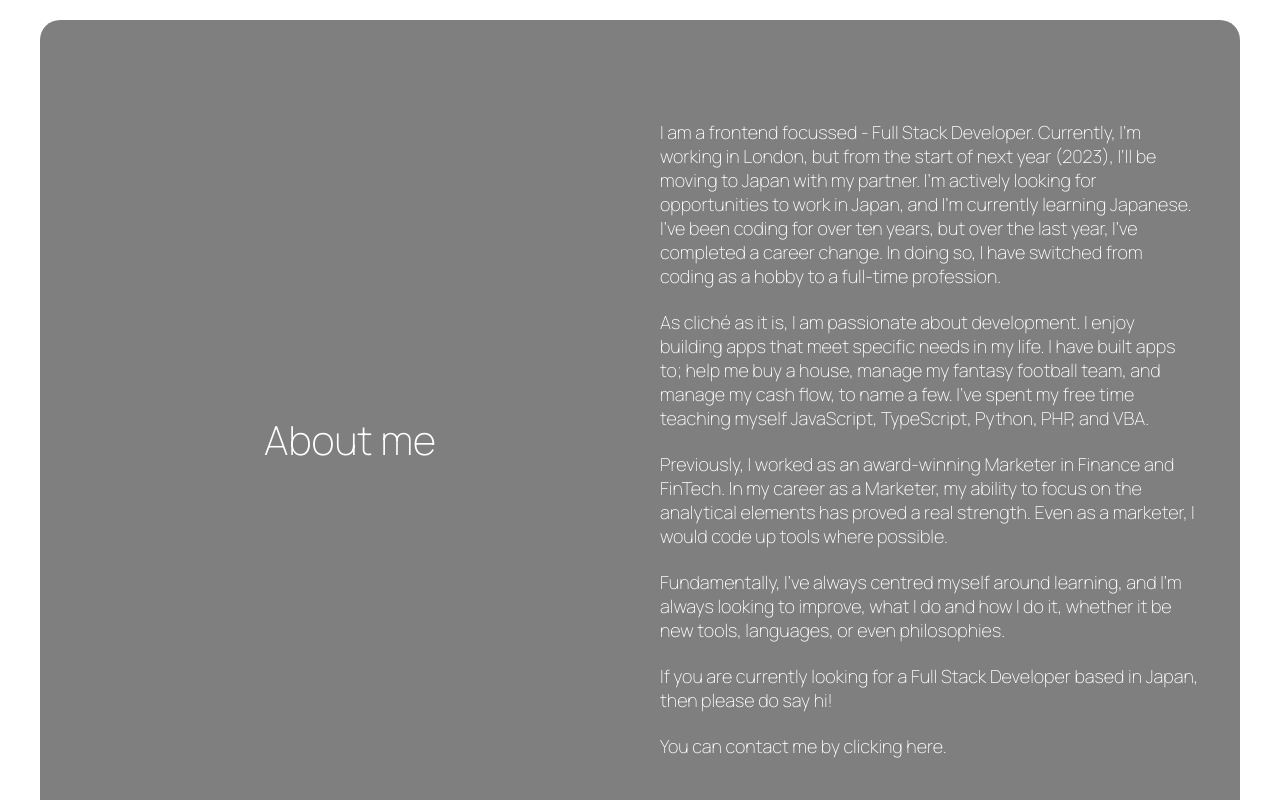
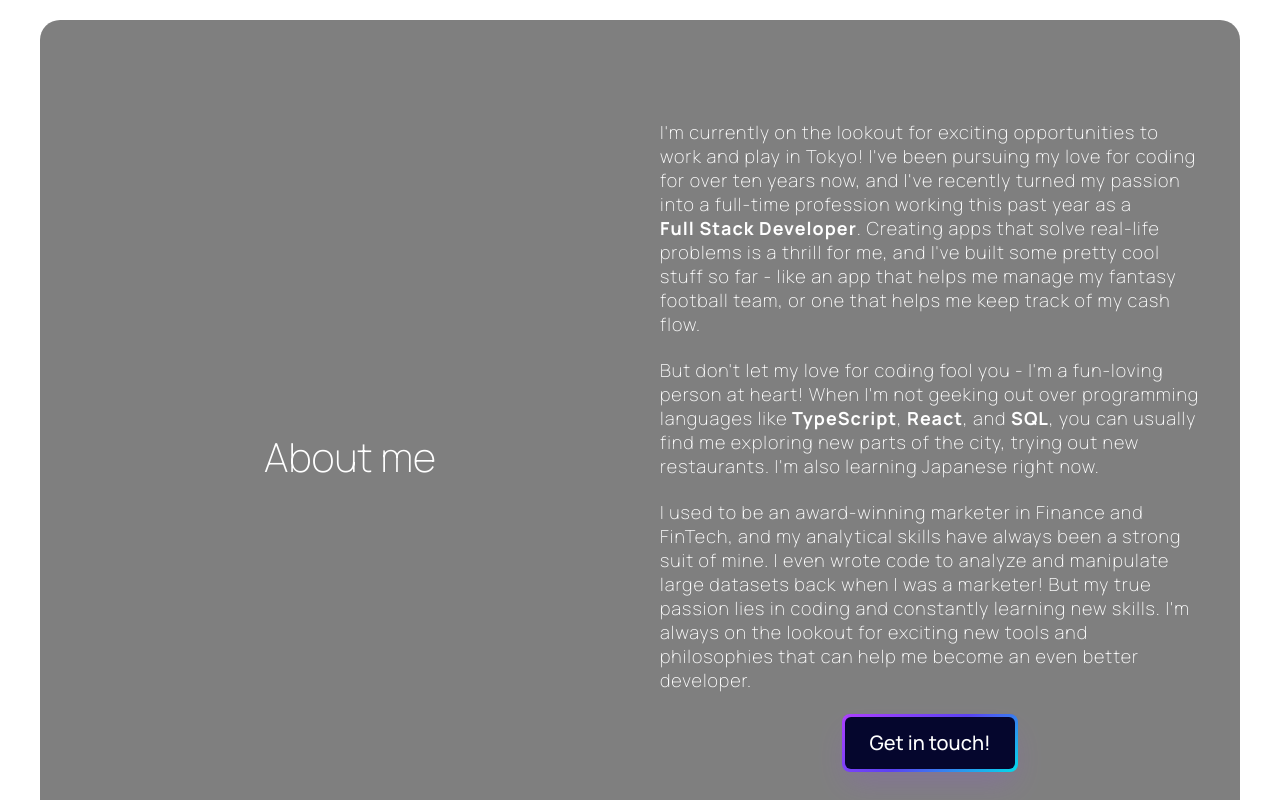
Before and after one commit to lovegroa/portfolio, a Next.js app: page / in a window 1280 px wide. Shown: the part 820-1620 px from the top of the page. Built offline with nearby package versions, Linux system fonts and the light colour scheme.

Commit message:
general copy update

```diff
--- a/src/components/project/project.component.tsx
+++ b/src/components/project/project.component.tsx
@@ -19,6 +19,7 @@ type ProjectType = {
   backend: string[];
   img: string;
   link: string;
+  buttonText: string;
 };
 
 const Project = ({project, index}: {project: ProjectType; index: number}) => {
@@ -39,7 +40,7 @@ const Project = ({project, index}: {project: ProjectType; index: number}) => {
             <ButtonContainer>
               <a href={project.link} target="_blank">
                 <CheckItOutButton role="button">
-                  <span>Check it out</span>
+                  <span>{project.buttonText}</span>
                 </CheckItOutButton>
               </a>
             </ButtonContainer>
--- a/src/components/radar-chart/radar-chart.component.tsx
+++ b/src/components/radar-chart/radar-chart.component.tsx
@@ -60,6 +60,11 @@ export const RadarChart = ({
     plugins: {legend: {display: false}},
     backgroundColor: '#000000',
 
+    animation: {
+      duration: 2000, // Animation duration in milliseconds
+      easing: 'easeInOutQuad', // Animation easing function
+    },
+
     scales: {
       r: {
         suggestedMin: 0,
@@ -71,6 +76,12 @@ export const RadarChart = ({
           color: '#ffffff',
           font: {size: fontSize},
         },
+        grid: {
+          color: 'rgba(0, 0, 0, 0.2)',
+          borderColor: 'rgba(0, 0, 255, 0.3)',
+          borderWidth: 1,
+          //   circular: true,
+        },
       },
     },
   };
--- a/src/sections/about-me/about-me.section.tsx
+++ b/src/sections/about-me/about-me.section.tsx
@@ -2,6 +2,10 @@ import React, {useEffect, useRef} from 'react';
 import useOnScreen from '../../utils/functions/useOnScreen';
 import {AboutMeContainer, AboutMeBoxContainer} from './about-me.styles';
 import {Link} from 'react-scroll';
+import {
+  ButtonContainer,
+  CheckItOutButton,
+} from '../../components/project/project.styles';
 
 const AboutMe = ({ref2}) => {
   const ref = useRef(null);
@@ -27,39 +31,37 @@ const AboutMe = ({ref2}) => {
       </AboutMeBoxContainer>
       <AboutMeBoxContainer>
         <p data-aos="fade-left">
-          I am a frontend focussed - Full Stack Developer. Currently, I’m
-          working in London, but from the start of next year (2023), I’ll be
-          moving to Japan with my partner. I’m actively looking for
-          opportunities to work in Japan, and I’m currently learning Japanese.
-          I’ve been coding for over ten years, but over the last year, I’ve
-          completed a career change. In doing so, I have switched from coding as
-          a hobby to a full-time profession.
+          I'm currently on the lookout for exciting opportunities to work and
+          play in Tokyo! I've been pursuing my love for coding for over ten
+          years now, and I've recently turned my passion into a full-time
+          profession working this past year as a{' '}
+          <strong style={{fontWeight: 'bold', whiteSpace: 'nowrap'}}>
+            {' '}
+            Full Stack Developer
+          </strong>
+          . Creating apps that solve real-life problems is a thrill for me, and
+          I've built some pretty cool stuff so far - like an app that helps me
+          manage my fantasy football team, or one that helps me keep track of my
+          cash flow.
         </p>
         <br />
         <p data-aos="fade-left">
-          As cliché as it is, I am passionate about development. I enjoy
-          building apps that meet specific needs in my life. I have built apps
-          to; help me buy a house, manage my fantasy football team, and manage
-          my cash flow, to name a few. I’ve spent my free time teaching myself
-          JavaScript, TypeScript, Python, PHP, and VBA.
+          But don't let my love for coding fool you - I'm a fun-loving person at
+          heart! When I'm not geeking out over programming languages like
+          <strong style={{fontWeight: 'bold'}}> TypeScript</strong>,{' '}
+          <strong style={{fontWeight: 'bold'}}> React</strong>, and{' '}
+          <strong style={{fontWeight: 'bold'}}> SQL</strong>, you can usually
+          find me exploring new parts of the city, trying out new restaurants.
+          I'm also learning Japanese right now.
         </p>
         <br />
         <p data-aos="fade-left">
-          Previously, I worked as an award-winning Marketer in Finance and
-          FinTech. In my career as a Marketer, my ability to focus on the
-          analytical elements has proved a real strength. Even as a marketer, I
-          would code up tools where possible.
-        </p>
-        <br />
-        <p data-aos="fade-left">
-          Fundamentally, I’ve always centred myself around learning, and I’m
-          always looking to improve, what I do and how I do it, whether it be
-          new tools, languages, or even philosophies.
-        </p>
-        <br />
-        <p data-aos="fade-left">
-          If you are currently looking for a Full Stack Developer based in
-          Japan, then please do say hi!
+          I used to be an award-winning marketer in Finance and FinTech, and my
+          analytical skills have always been a strong suit of mine. I even wrote
+          code to analyze and manipulate large datasets back when I was a
+          marketer! But my true passion lies in coding and constantly learning
+          new skills. I'm always on the lookout for exciting new tools and
+          philosophies that can help me become an even better developer.
         </p>
         <br />
 
@@ -71,7 +73,11 @@ const AboutMe = ({ref2}) => {
           offset={-110}
           style={{cursor: 'pointer'}}
         >
-          <p data-aos="fade-left">You can contact me by clicking here.</p>
+          <ButtonContainer>
+            <CheckItOutButton role="button">
+              <span>Get in touch!</span>
+            </CheckItOutButton>
+          </ButtonContainer>
         </Link>
       </AboutMeBoxContainer>
     </AboutMeContainer>
--- a/src/sections/contact/contact.section.tsx
+++ b/src/sections/contact/contact.section.tsx
@@ -1,5 +1,9 @@
 import React, {useEffect, useRef} from 'react';
 import ContactForm from '../../components/contact-form/contact-form.component';
+import {
+  ButtonContainer,
+  CheckItOutButton,
+} from '../../components/project/project.styles';
 import useOnScreen from '../../utils/functions/useOnScreen';
 import {ContactContainer} from './contact.styles';
 
@@ -36,7 +40,11 @@ const Contact = ({ref2}) => {
             }}
             href="https://www.linkedin.com/in/alexlovegrove/"
           >
-            LinkedIn
+            <ButtonContainer>
+              <CheckItOutButton role="button">
+                <span>LinkedIn</span>
+              </CheckItOutButton>
+            </ButtonContainer>
           </a>
         </li>
         <li>
@@ -46,7 +54,11 @@ const Contact = ({ref2}) => {
             }}
             href="https://github.com/lovegroa"
           >
-            Github
+            <ButtonContainer>
+              <CheckItOutButton role="button">
+                <span>Github</span>
+              </CheckItOutButton>
+            </ButtonContainer>
           </a>
         </li>
       </ul>
--- a/src/sections/projects/projects.section.tsx
+++ b/src/sections/projects/projects.section.tsx
@@ -35,6 +35,7 @@ const Projects = ({ref2}) => {
       backend: ['N/A'],
       img: '/pacman.png',
       link: 'https://lovegroa.github.io/pacman/',
+      buttonText: 'Check it out',
     },
     {
       title: '❤️ Money',
@@ -51,11 +52,15 @@ const Projects = ({ref2}) => {
 
       Username: TEST
       Password: TEST
+
+      Annoyingly, Heroku has decided to remove it's free tier, I am in the process of rehosting.
       `,
       frontend: ['Chart.js', 'Bootstrap', 'VanillaJS', 'Flask'],
       backend: ['Django', 'Mongo DB'],
       img: '/heart-money.png',
-      link: 'https://heart-money.herokuapp.com/',
+      //   link: 'https://heart-money.herokuapp.com/',
+      link: '',
+      buttonText: 'Rehosting soon!',
     },
     {
       title: 'FPL Vidi',
@@ -65,11 +70,15 @@ const Projects = ({ref2}) => {
       The tool uses the official FPL api to capture live data, and shows each user their mini-leagues, and how they are performing within each league.
 
       Whilst fixtures are being actively played, the 'vidiprinter' provides minute by minute updates on each players performance, only showing players relevant to that league.
+
+      Annoyingly, Heroku has decided to remove it's free tier, I am in the process of rehosting.
       `,
       frontend: ['TypeScript', 'React', 'Redux', 'Axios', 'Styled Components'],
       backend: ['TypeScript', 'Express', 'Axios'],
       img: '/fpl-vidi.png',
-      link: 'https://fpl-vidi.netlify.app/',
+      //   link: 'https://fpl-vidi.netlify.app/',
+      link: '',
+      buttonText: 'Rehosting soon!',
     },
   ];
 
--- a/src/styles/app.styles.tsx
+++ b/src/styles/app.styles.tsx
@@ -135,6 +135,7 @@ export const MainContainer = styled.div`
   p {
     font-size: 18px;
     font-weight: 200;
+    letter-spacing: 1px;
   }
 
   pre {
```
